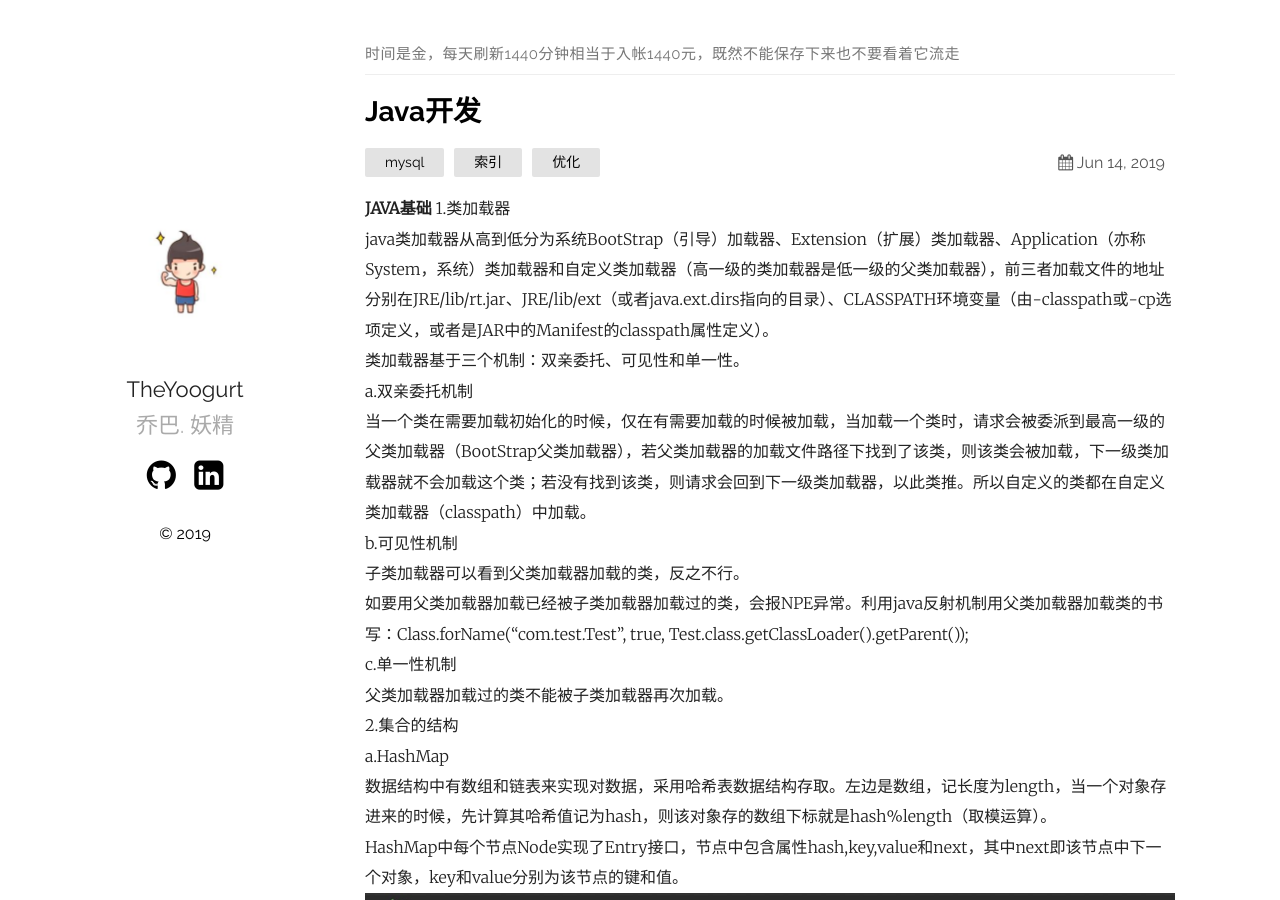
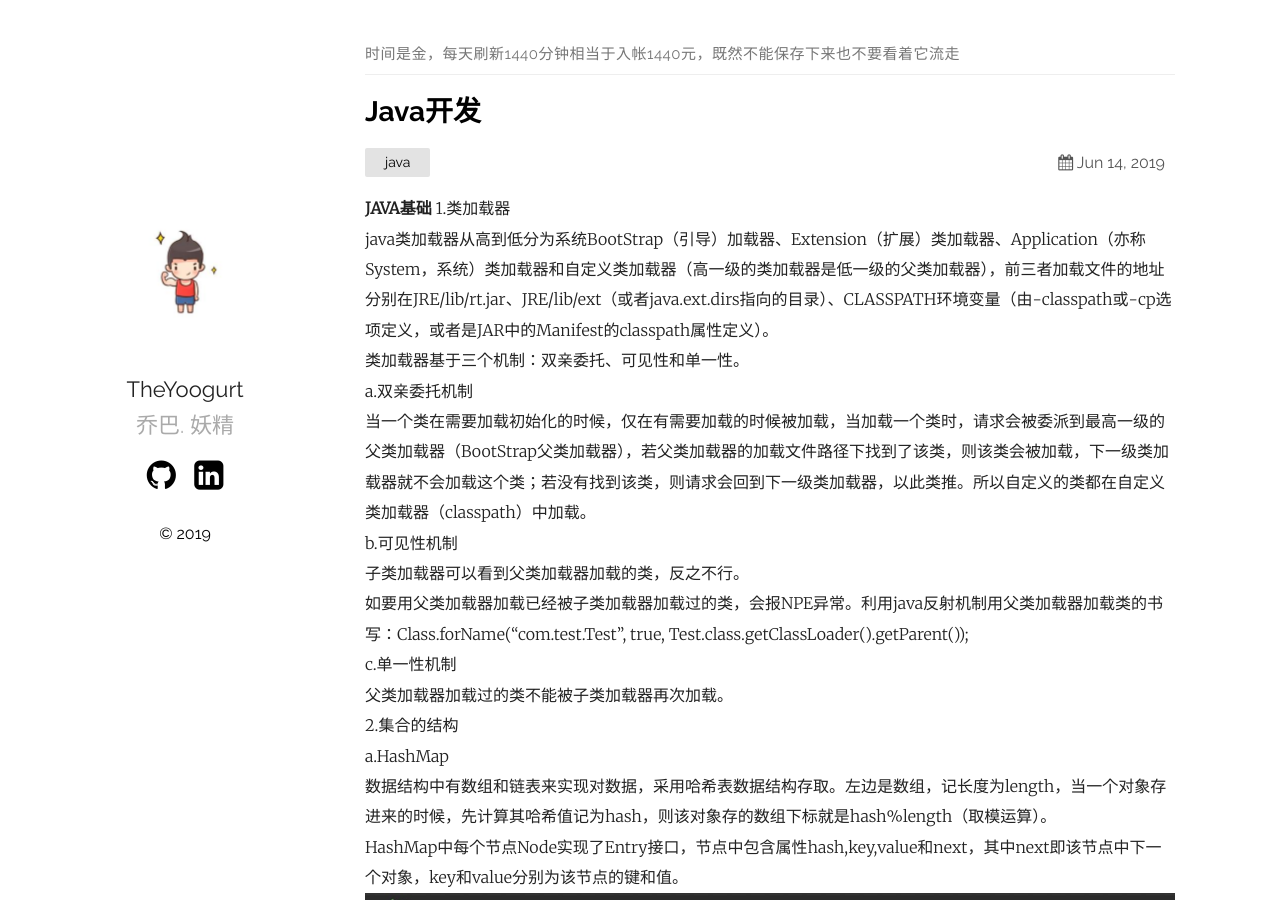
Before and after one commit to TheYoogurt/javalore, a Jekyll site: the page built from index.md, in a window 1280 px wide and 900 px high. Built offline with Jekyll 4.4.1, drawn with Linux system fonts in a browser that asks for light colours.

Commit message:
修改标题

```diff
--- a/_config.yml
+++ b/_config.yml
@@ -1,4 +1,4 @@
-title: mysql索引优化梳理
+title: Java知识梳理
 author: GitHub TheYoogurt
 email: 635650345@qq.com
 description: > # this means to ignore newlines until "show_exerpts:"
--- a/_posts/2019-06-13-mysql索引梳理.markdown
+++ b/_posts/2019-06-13-mysql索引梳理.markdown
@@ -2,7 +2,7 @@
 layout: 乔巴博客
 title:  "Java开发"
 date:   2019-06-14 17:03:36 +0530
-categories: mysql 索引 优化
+categories: java
 ---
 **JAVA基础**
 1.类加载器
```
